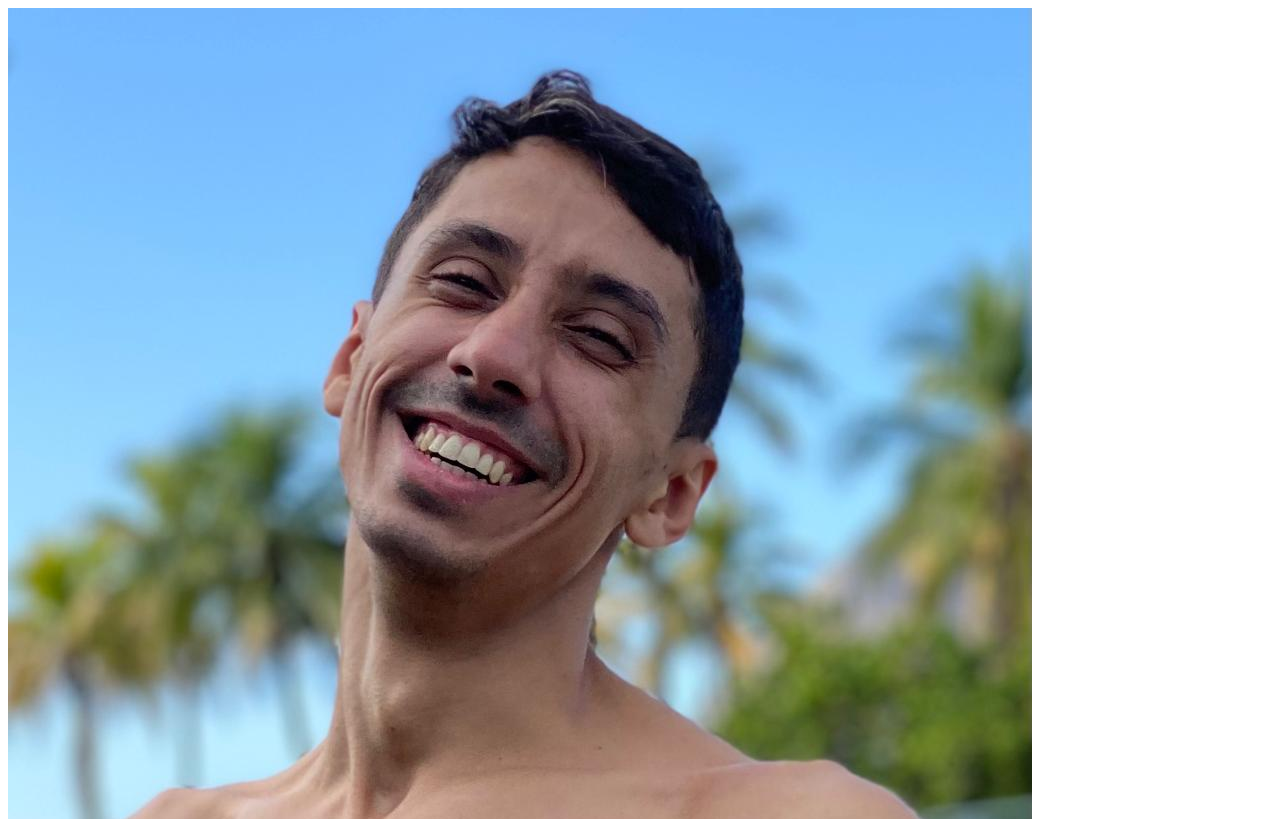
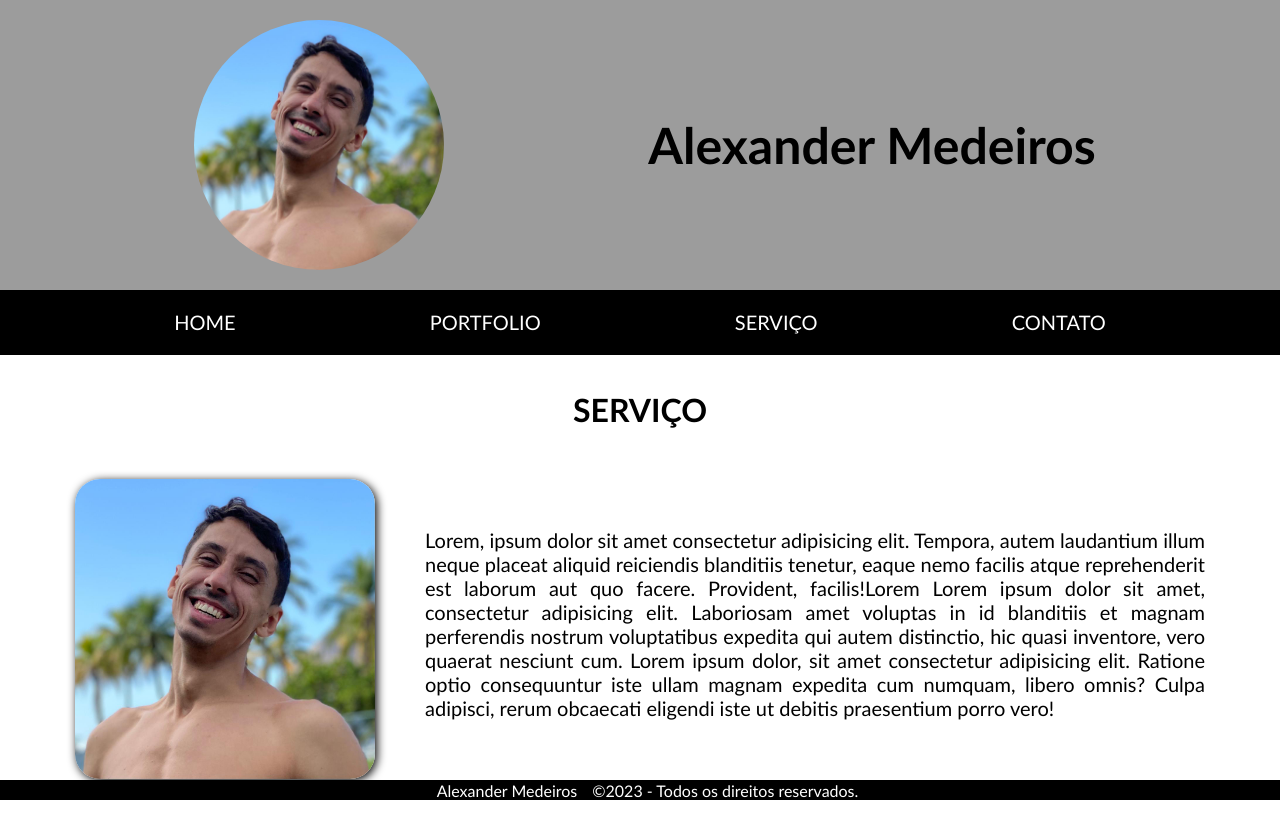
Before and after one commit to aleiros/Atividade, a plain HTML site: page servico.html in a window 1280 px wide. Shown: the top 819 px of the page. Drawn offline with Linux system fonts and the light colour scheme.

Commit message:
alterei falta css

```diff
--- a/index.css
+++ b/index.css
@@ -1,3 +1,162 @@
+* {
+    margin: 0;
+    padding: 0;
+    box-sizing: border-box;
+}
+
+
+header {
+    display: flex;
+    align-items: center;
+    justify-content: space-evenly;
+    background-color: rgb(156, 156, 156);
+}
+
+header h1 {
+    margin: 10px;
+    align-items: center;
+    justify-content: center;
+    font-size: 50px;
+    font-family: 'Gill Sans', 'Gill Sans MT', Calibri, 'Trebuchet MS', sans-serif;
+}
+
+header #rostofoto {
+   width: 250px;
+   border-radius: 50%;
+   margin: 20px;
+}
+
+
+ul {
+    display: flex;
+    align-items: center;
+    justify-content: space-evenly;
+    background-color: black;
+}
+
+ul li {
+    display: flex;
+    text-emphasis: none;
+}
+
+ul a {
+    text-decoration: none;
+    height: 25px;
+    margin: 20px;
+    font-size: 20px;
+    align-items: center;
+    justify-content: center;
+    color: white;
+    font-family: 'Gill Sans', 'Gill Sans MT', Calibri, 'Trebuchet MS', sans-serif;
+}
+
+ul a:hover {
+    font-weight: bold;
+    border-bottom: 3px solid;
+    color: white;
+}
+
+main {
+    height: 100%;
+    margin-bottom: 35px;
+    text-align: center;
+}
+
+main h1 {
+    margin: 25px;
+    margin-top: 35px;
+    font-family: 'Gill Sans', 'Gill Sans MT', Calibri, 'Trebuchet MS', sans-serif;
+}
+
+main p {
+    margin: 25px;
+    margin-bottom: 35px;
+    font-size: 20px;
+    text-align: center;
+    font-family: 'Gill Sans', 'Gill Sans MT', Calibri, 'Trebuchet MS', sans-serif;
+}
+
+
+main #tresfotos {
+    width: 250px;
+    border-radius: 25px;
+    margin: 20px;
+    box-shadow: 2px 2px 10px;
+}
+
+main #tresfotos:hover {
+    transition: 0.1s;
+    transform: scale(1.1);
+}
+
+#serv{
+    width: 300px;
+    margin: 25px;
+    border-radius: 25px;
+    box-shadow: 2px 2px 10px
+}
+
+.serv {
+    display: flex;
+    margin-left: 50px;
+    margin-right: 50px;
+    align-items: center;
+    justify-content: center;
+}
+
+.serv p {
+    text-align: justify;
+}
+
+#contato {
+    margin: 50px;
+    justify-content: center;
+    font-family: 'Gill Sans', 'Gill Sans MT', Calibri, 'Trebuchet MS', sans-serif;
+    background-color: rgba(196, 196, 196, 0.265);
+    border: 1px solid black;
+    backdrop-filter: blur(5px);
+    border-radius: 25px;
+}
+
+.conta {
+    padding: 20px;
+    justify-content: center;
+    align-items: center;
+    font-size: 20px;
+    color: black;
+}
+
+.conta a {
+    text-decoration: none;
+    color: black;
+}
+
+.redesinal img {
+    width: 35px;
+    height: 35px;
+}
+
+.mapa {
+    padding: 15px;
+    margin-left: 50px;
+    margin-right: 50px;
+    align-items: center;
+    justify-content: center;
+}
+
+footer {
+    position: fixed;
+    display: flex;
+    height: 20px;
+    width: 100%;
+    text-align: center;
+    align-items: center;
+    justify-content: center;
+    font-family: 'Gill Sans', 'Gill Sans MT', Calibri, 'Trebuchet MS', sans-serif;
+    background-color: black;
+    color: white;
+    bottom: 0;
+}
 
 footer a {
     margin: 15px;
```
Also changed, not shown: index.html (+0 -45 lines).
